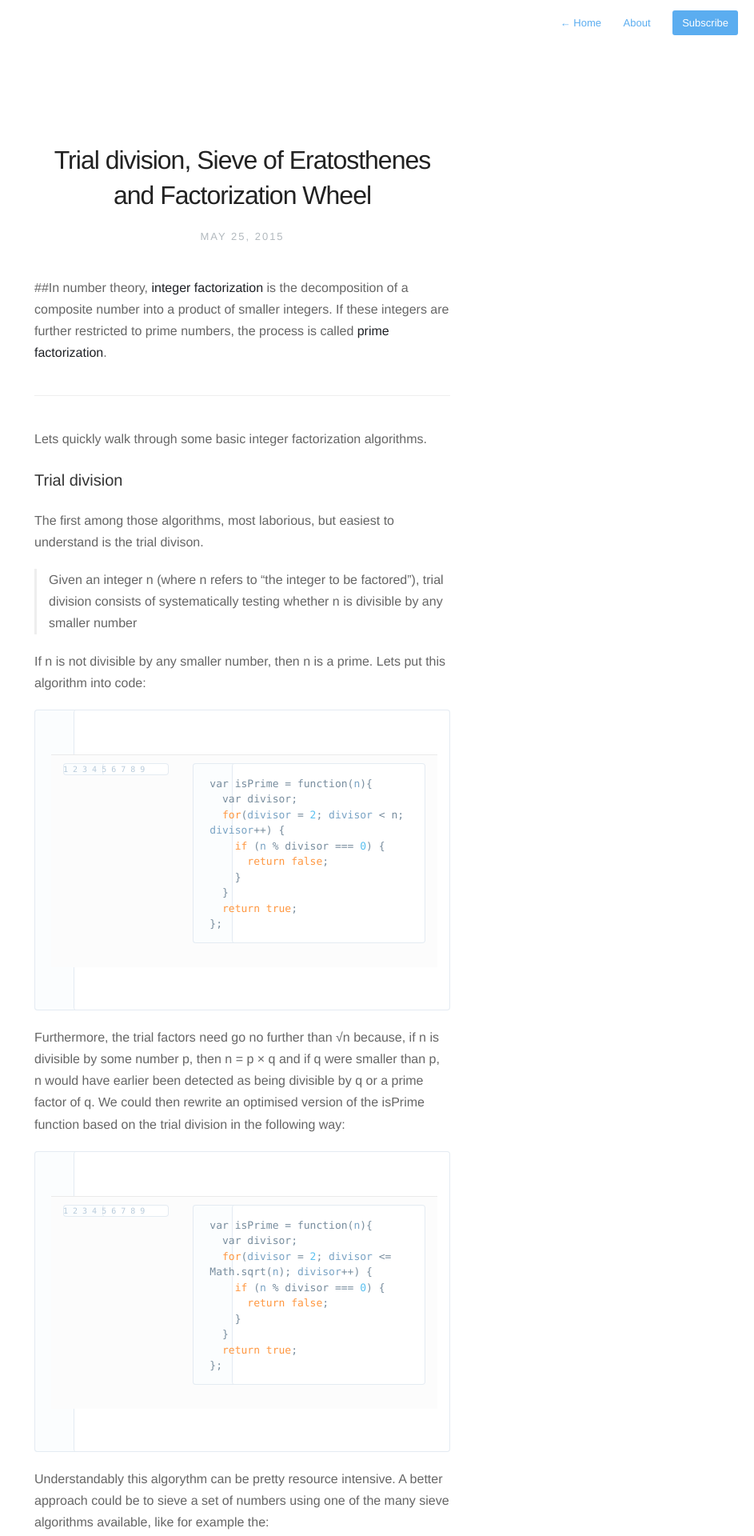
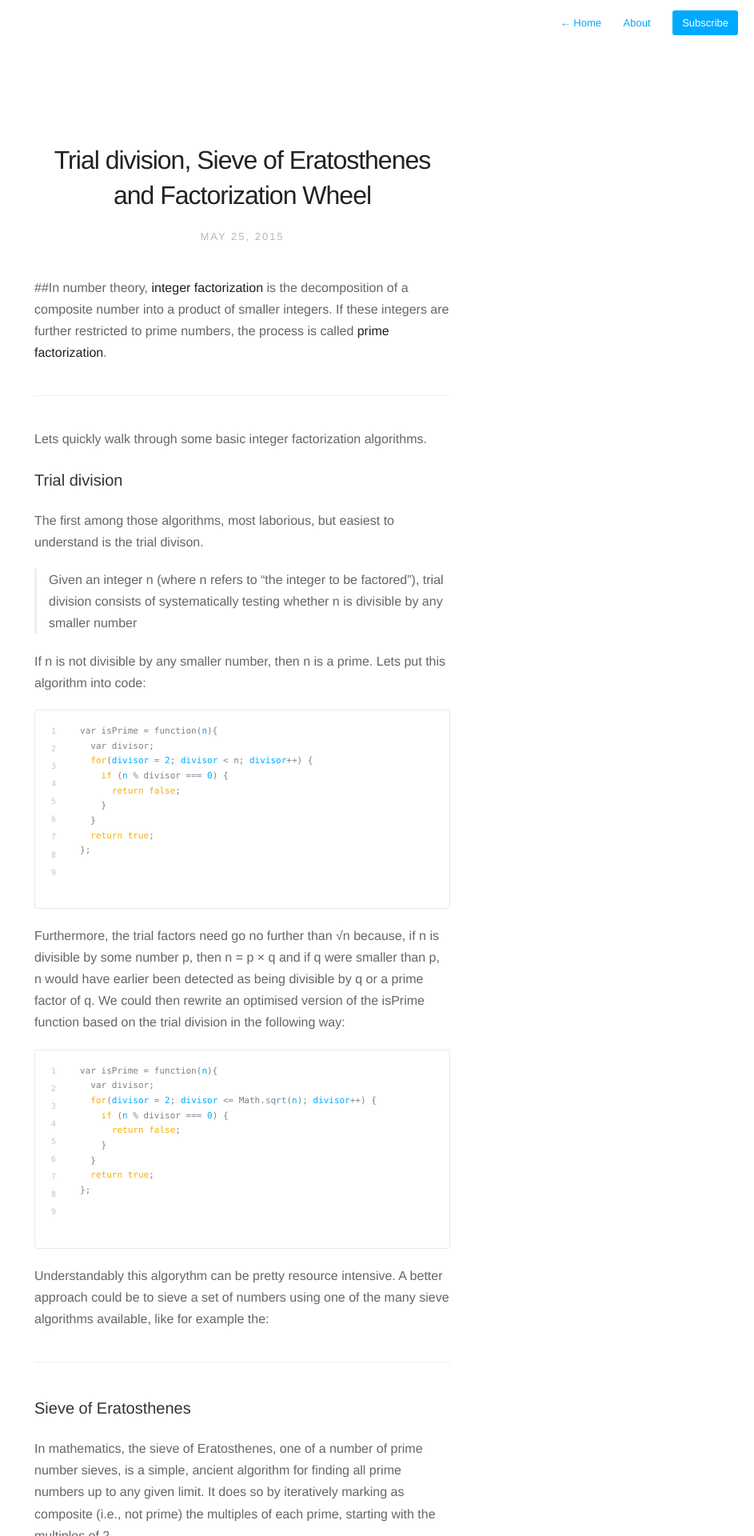
Before and after one commit to nickbalestra/nickbalestra.github.io, a Jekyll site: the page built from _posts/2015-05-25-prime-algos.markdown, in a window 1280 px wide. Shown: the top 1920 px of the page at 80% size, without its empty margins (337-1280 px from the left). Built offline with Jekyll 4.4.1, drawn with Linux system fonts in a browser that asks for light colours; nearby versions of some CDN libraries; some of the changed text lies outside the part shown.

Commit message:
css hot-fix

```diff
--- a/assets/css/highlight.css
+++ b/assets/css/highlight.css
@@ -3,8 +3,8 @@
 /* -------------------------------------*/
 /* Syntax Coloring */
 /* -------------------------------------*/
-.highlight pre {
-  font-size: 13px;
+.highlight > pre {
+  font-size: 11px;
   word-wrap: break-word;
   -webkit-font-smoothing: subpixel-antialiased;
   -moz-osx-font-smoothing: auto;
@@ -12,10 +12,10 @@
   padding-left: 21px;
   padding-bottom: 14px;
   display: block;
-  color: #788D9E;
+  color: #808080;
   background: #fff;
   border: none;
-  box-shadow: inset 0 0 0 1px #E4EBF2, inset 49px 0 0 #FBFDFE, inset 50px 0 0 #E4EBF2;
+  box-shadow: inset 0 0 0 1px #E4EBF2;
   border-radius: 4px;
   overflow: hidden;
   font-family: 'Menlo', 'Monaco', Courier, monospace;
@@ -47,7 +47,7 @@
 .k,
 .kc,
 .k + .nx {
-  color: #FF9740;
+  color: #F8B000;
   /* Orange */
   /* k + nx = followed by "New" */ }
 
@@ -56,11 +56,11 @@
 .cp,
 .c1,
 .cs {
-  color: #A4BDD1; }
+  color: #B8B8B8; }
 
 /* Comment */
 .mi, .mf {
-  color: #5BC1F0; }
+  color: #00AAFF; }
 
 /* Blue */
 .s {
@@ -79,7 +79,7 @@
 
 /* Lighter, following dots like ".states.add etc" */
 .p + .nx {
-  color: #79A3C4; }
+  color: #00AAFF; }
 
 /* Custom LineNumbers */
 .highlight pre ol {
@@ -114,7 +114,9 @@
   .highlight .lineno {
     color: #B7CADA;
     font-size: 10px;
-    display:inline-block;
+    line-height: 22.1px;
+    /*display:none;*/
+    /*display:inline-block;*/
     padding: 0 30px 0 0px;
     /*border-right:1px solid #ccc;*/
     position: relative;
@@ -124,7 +126,7 @@
     -ms-user-select: none;
     text-align: right;
 
-    white-space: nowrap;
+    /*white-space: nowrap;*/
   }
 
   .highlight pre code {
--- a/assets/css/style.css
+++ b/assets/css/style.css
@@ -125,7 +125,7 @@ nav.main-nav a {
 	top: 8px;
 	right: 6px;
 	padding: 8px 12px;
-	color: #5badf0;
+	color: #00AAFF;
 	font-size: 13px;
 	/*font-weight: bold;*/
 	line-height: 1.35;
@@ -133,7 +133,7 @@ nav.main-nav a {
 
 }
 nav.main-nav a.cta {
-	background: #5badf0;
+	background: #00AAFF;
 	color: #fff;
 	margin-left: 12px;
 }
@@ -165,11 +165,11 @@ a,
 #post-list li:hover .dates,
 #title:hover {
 	text-decoration: none;
-	color: #5badf0;
-	color: #5694f1;
+	color: #00AAFF;
+	color: #00AAFF;
 }
 
-p a { color: #5694f1; }
+p a { color: #00AAFF; }
 
 /*Transitions*/
 a,
@@ -296,7 +296,7 @@ hr {
 }
 
 span.code { font-family:Menlo, Monaco, Courier; background-color:#EEE; font-size:14px; }
-
+/*
 pre	{
 	font-family:Menlo, Monaco, Courier;
 	white-space:pre-wrap;
@@ -313,9 +313,9 @@ pre	{
 	  font-weight: 500;
 	color: #d0d4d7;
 
-}
+}*/
 
-table {
+/*table {
 	width: 100%;
 	margin: 40px 0;
 	border-collapse: collapse;
@@ -354,7 +354,7 @@ thead th,th {
 	border-bottom: 1px solid #dadadc;
 	cursor: default;
 	white-space: nowrap;
-}
+}*/
 
 img {
 	width: 100%;
@@ -421,9 +421,9 @@ Post List
 }
 
 #archive-link:hover {
-	background: #5694f1;
+	background: #00AAFF;
 	color: #fff;
-	box-shadow: 0 0 0 1px #5694f1;
+	box-shadow: 0 0 0 1px #00AAFF;
 }
 
 #archive-link span {
@@ -578,7 +578,7 @@ h2.month {
 }
 
 #archive-list li a:hover,#archive-list li:hover .dates {
-	color: #5694f1;
+	color: #00AAFF;
 }
 
 #post-meta img.avatar {
@@ -599,7 +599,7 @@ h2.month {
 
 #post-list.archive.readmore a{
 	font: 400 16px/1.6 "Helvetica Neue",helvetica,Arial,sans-serif;
-	color: #5694f1;
+	color: #00AAFF;
 }
 
 #post-list.archive.readmore a:hover{
```
